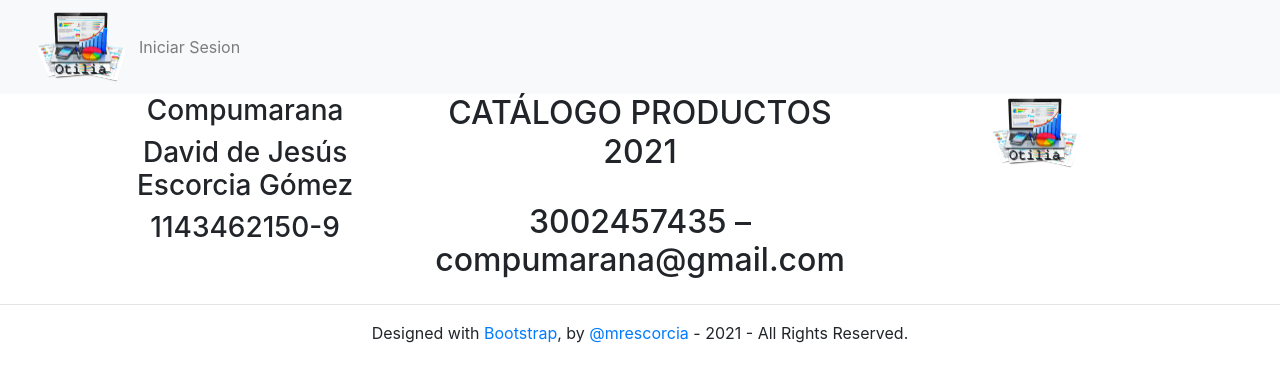
After one commit to mrescorcia/otilia, a Django app: page /productos/ in a window 1280 px wide. The commit adds this page. Shown: the top 382 px of the page. Run offline with Django 3.2, Linux system fonts and the light colour scheme.

Commit message:
25-06-2021

```diff
--- a/templates/base.html
+++ b/templates/base.html
@@ -74,9 +74,10 @@
                                 {{user.first_name}} {{user.last_name}} ({{user.username}})
                             </a>
                             <div class="dropdown-menu" aria-labelledby="navbarDropdown">
-                                <a class="dropdown-item" href="#">Ver perfil</a>
+                                <!--a class="dropdown-item" href="#">Ver perfil</a>
                                 <a class="dropdown-item" href="#">Reportes</a>
-                                <a class="dropdown-item" href="#">Info Trabajadores PDF</a>
+                                <a class="dropdown-item" href="#">Info Trabajadores PDF</a-->
+                                <a class="dropdown-item" href="/productos/">Productos</a>
                                 <div class="dropdown-divider"></div>
                                 <a class="dropdown-item" href="/admin/">Admin</a>
                                 <a class="dropdown-item" href="#">Cambio de clave</a>
--- /dev/null
+++ b/templates/productos/listadoProductos.html
@@ -0,0 +1,24 @@
+{% extends 'base.html' %}
+{% block contenido %}
+{% load static %}
+<div class="row">
+    <div class="col">
+        <h3>Compumarana</h3>
+        <h3>David de Jesús Escorcia Gómez</h3>
+        <h3>1143462150-9</h3>
+    </div>
+    <div class="col">
+        <h2>CATÁLOGO PRODUCTOS 2021</h2>
+        <br>
+        <h2>3002457435 – compumarana@gmail.com</h2>
+    </div>
+    <div class="col">
+        <img class="rounded mx-auto d-block" width="100" src="{% static 'img/OtiliaTransparente.png' %}" alt="Los Tejos" />
+    </div>
+</div>
+<div class="row">
+    <table>
+
+    </table>
+</div>
+{% endblock %}
--- a/ventas/urls.py
+++ b/ventas/urls.py
@@ -2,9 +2,11 @@
 from django.urls import path
 from django.conf.urls import url, include
 from ventas.views import index, agregarProducto, nuevaventa
+from . import views
 
 urlpatterns = [
     url(r'^$',index), #http://127.0.0.1:8000/
     path('agregar_producto/', agregarProducto),
     path('nuevaventa/', nuevaventa),
+    path('productos/', views.listarProductos),
 ]
--- a/ventas/views.py
+++ b/ventas/views.py
@@ -27,5 +27,10 @@
     estado_producto = EstadoProducto.objects.all()
     categorias = Categorias.objects.all()
     data = {'estadoProducto': estado_producto, 'categorias': categorias}
+    return render(request, 'ventas/prueba.html', data)
 
-    return render(request, 'ventas/prueba.html', data)
+def listarProductos(request):
+    #cursor=connection.cursor()
+    #cursor.execute("call prueba()")
+    #results=cursor.fetchall()
+    return render(request, 'productos/listadoProductos.html')
```
